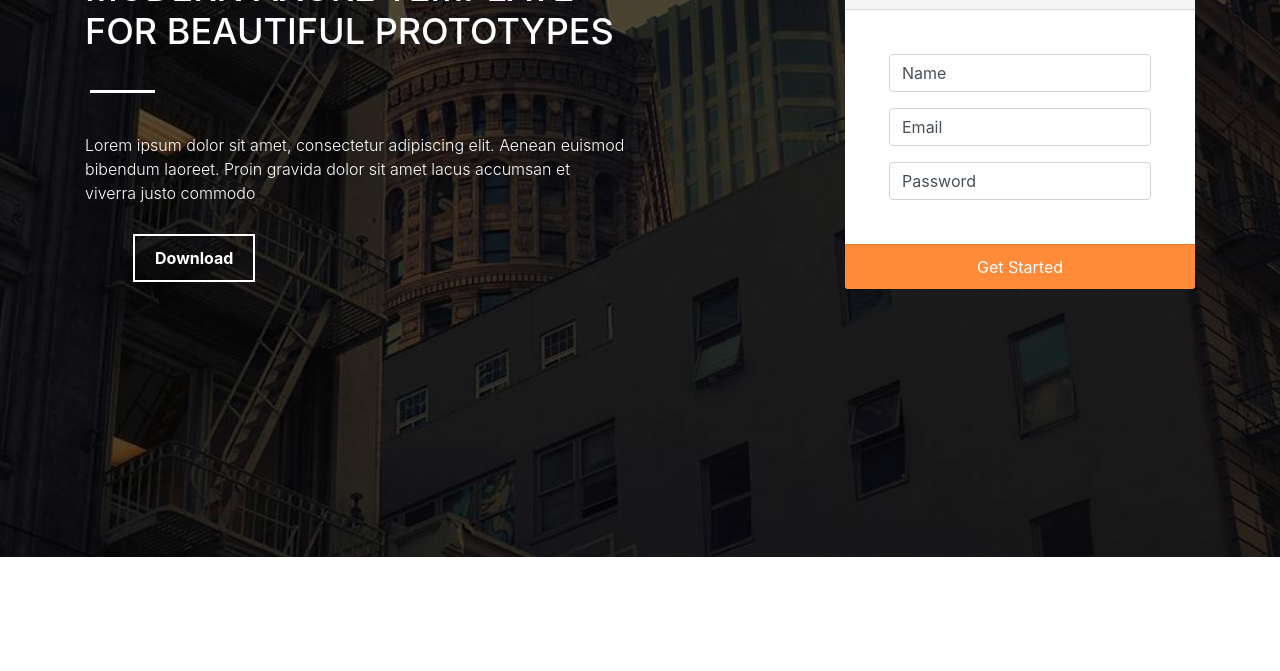
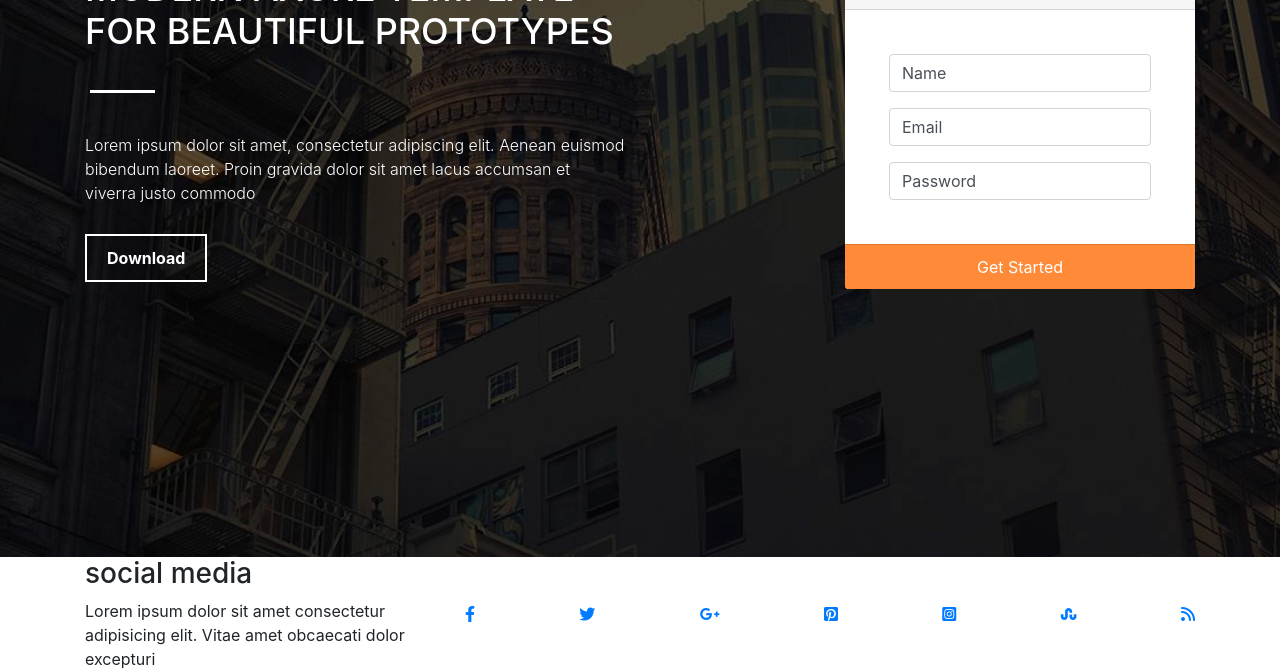
Before and after one commit to monikapandhare/Axit-Layout-B4, a plain HTML site: page index.html in a window 1280 px wide. Shown: the part 241-912 px from the top of the page. Before the commit the page ends 800 px from the top, so only its background shows below. Drawn offline with nearby package versions, Linux system fonts and the light colour scheme.

Commit message:
work on socials

```diff
--- a/index.html
+++ b/index.html
@@ -6,7 +6,9 @@
     <link rel="stylesheet" href="https://cdn.jsdelivr.net/npm/bootstrap@4.6.2/dist/css/bootstrap.min.css" integrity="sha384-xOolHFLEh07PJGoPkLv1IbcEPTNtaed2xpHsD9ESMhqIYd0nLMwNLD69Npy4HI+N" crossorigin="anonymous">
     <link rel="stylesheet" href="https://cdnjs.cloudflare.com/ajax/libs/font-awesome/6.4.0/css/all.min.css" integrity="sha512-iecdLmaskl7CVkqkXNQ/ZH/XLlvWZOJyj7Yy7tcenmpD1ypASozpmT/E0iPtmFIB46ZmdtAc9eNBvH0H/ZpiBw==" crossorigin="anonymous" referrerpolicy="no-referrer" />
     <title>Axit</title>
+    <link rel="stylesheet" href="./assets/css/utility.css">
     <link rel="stylesheet" href="./assets/css/style.css">
+    <link rel="stylesheet" href="./assets/css/responsive.css">
   </head>
   <body>
     <header class="mainheader">
@@ -67,7 +69,7 @@
                               accumsan et viverra justo commodo
                             </p>
 
-                            <button class="ml-5 primary text-capitalize">
+                            <button class="primary text-capitalize">
                                 download
                             </button>
                             <hr>
@@ -110,6 +112,29 @@
                 </div>
             </div>
         </section>
+        <section class="socials">
+          <div class="container">
+            <div class="row">
+              <div class="col-4">
+                <h3 class="sec-Heading">
+                    social media
+                </h3>
+                <p class="para m-0">
+                  Lorem ipsum dolor sit amet consectetur adipisicing elit. Vitae amet obcaecati dolor excepturi
+                </p>
+              </div>
+              <div class="col-8 social-icons d-flex justify-content-between align-items-center">
+                <a href="javascript:;"><i class="fa-brands fa-facebook-f"></i></a>
+                <a href="javascript:;"><i class="fa-brands fa-twitter"></i></a>
+                <a href="javascript:;"><i class="fa-brands fa-google-plus-g"></i></a>
+                <a href="javascript:;"><i class="fa-brands fa-square-pinterest"></i></a>
+                <a href="javascript:;"><i class="fa-brands fa-square-instagram"></i></a>
+                <a href="javascript:;"><i class="fa-brands fa-stumbleupon"></i></a>
+                <a href="javascript:;"><i class="fa-solid fa-rss"></i></a>
+              </div>
+            </div>
+        </div>
+        </section>
     </main>
     <script src="https://cdn.jsdelivr.net/npm/jquery@3.5.1/dist/jquery.slim.min.js" integrity="sha384-DfXdz2htPH0lsSSs5nCTpuj/zy4C+OGpamoFVy38MVBnE+IbbVYUew+OrCXaRkfj" crossorigin="anonymous"></script>
     <script src="https://cdn.jsdelivr.net/npm/bootstrap@4.6.2/dist/js/bootstrap.bundle.min.js" integrity="sha384-Fy6S3B9q64WdZWQUiU+q4/2Lc9npb8tCaSX9FK7E8HnRr0Jz8D6OP9dO5Vg3Q9ct" crossorigin="anonymous"></script>
```
